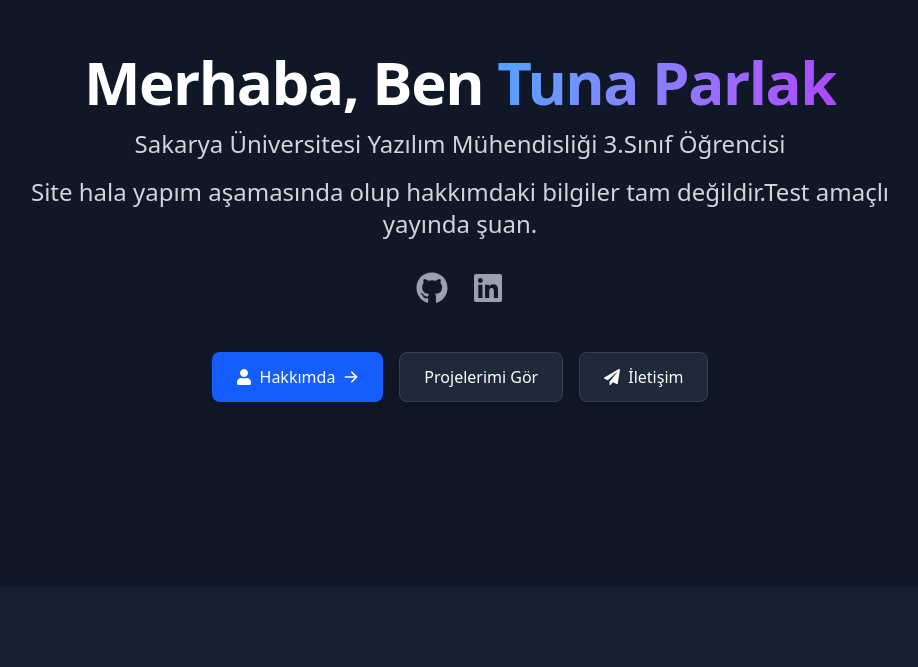
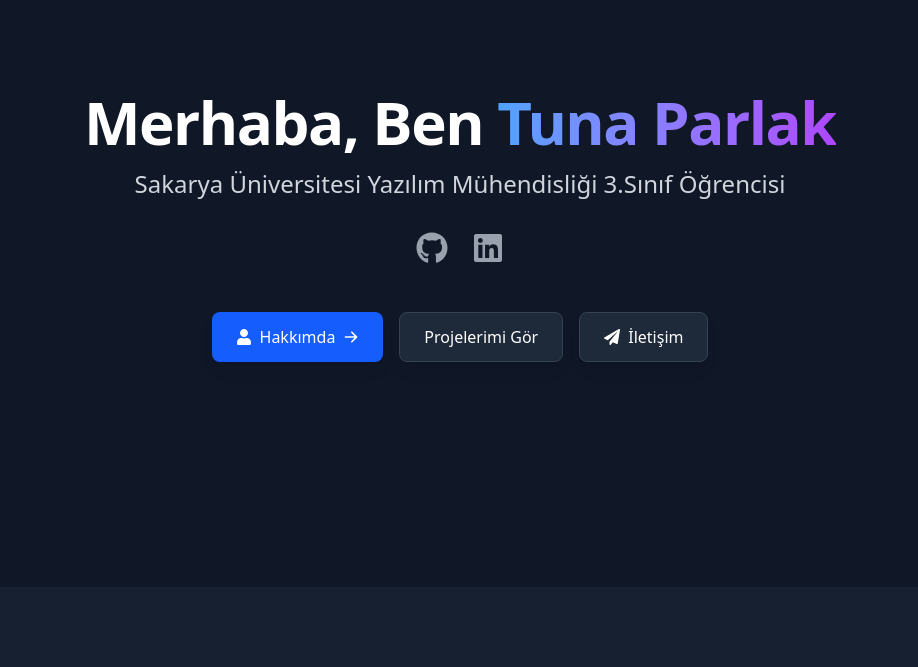
Before and after one commit to tunaparlak0/Personal_Website, a Next.js app: page / in a window 1280 px wide. Shown: the part 133-800 px from the top of the page, without its empty margins (180-1098 px from the left). Built offline with nearby package versions, Linux system fonts and the light colour scheme.

Commit message:
Yazılar düzenlendi v2

```diff
--- a/app/page.tsx
+++ b/app/page.tsx
@@ -93,9 +93,6 @@ export default function Home() {
             </h1>
             <h2 className="text-2xl text-gray-300 font-light mt-4">
               Sakarya Üniversitesi Yazılım Mühendisliği 3.Sınıf Öğrencisi
-            </h2>
-            <h2 className="text-2xl text-gray-300 font-light mt-4">
-              Site hala yapım aşamasında olup hakkımdaki bilgiler tam değildir.Test amaçlı yayında şuan.
             </h2>
           </div>
 
```
